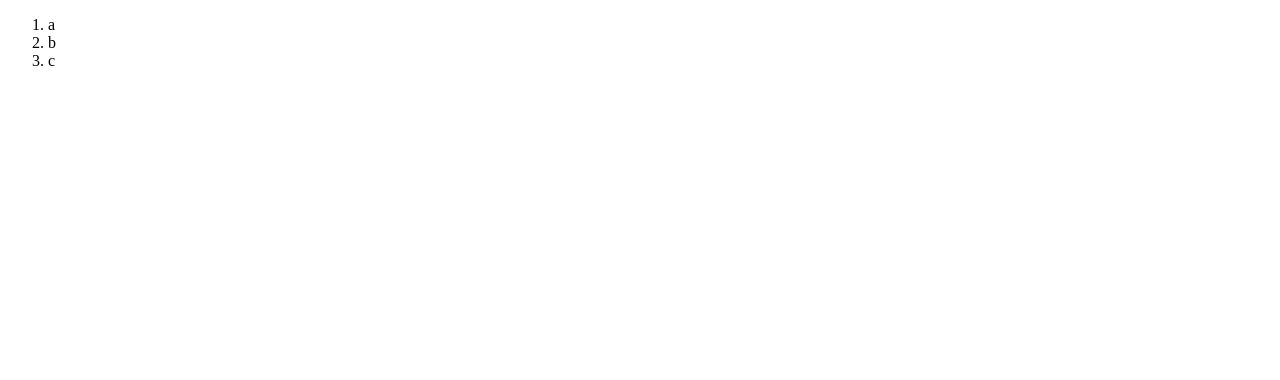
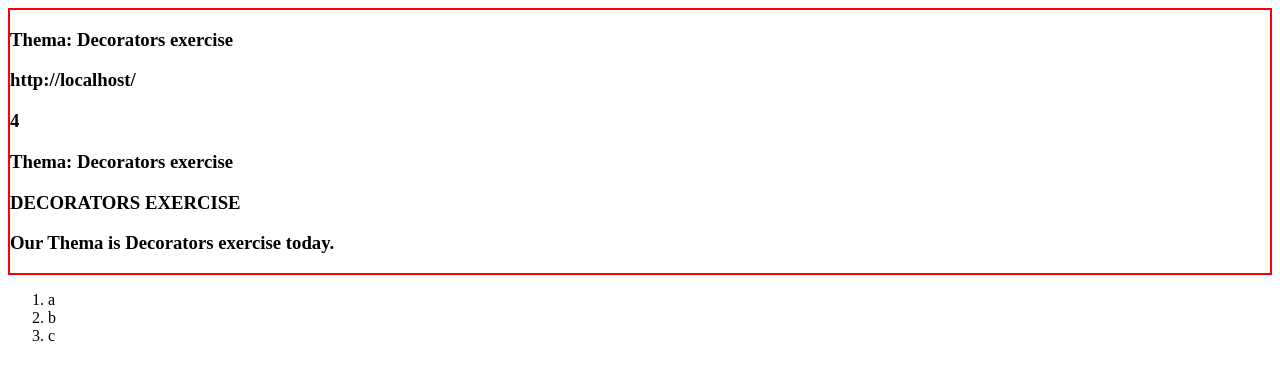
Before and after one commit to AliOgretmen/ng-exercises, an Angular app: page / in a window 1280 px wide. Shown: the top 380 px of the page. Built offline with nearby package versions, Linux system fonts and the light colour scheme.

Commit message:
decorators exc.

```diff
--- a/src/app/app.component.html
+++ b/src/app/app.component.html
@@ -1,5 +1,4 @@
 <!--The content below is only a placeholder and can be replaced.-->
-
+<div class="app-decorators"></div>
 <app-list></app-list>
-
 <router-outlet></router-outlet>
--- a/src/app/app.component.scss
+++ b/src/app/app.component.scss
@@ -0,0 +1,3 @@
+div{
+    border: 2px solid red;
+}
--- a/src/app/app.component.ts
+++ b/src/app/app.component.ts
@@ -6,5 +6,4 @@ import { Component } from '@angular/core';
   styleUrls: ['./app.component.scss']
 })
 export class AppComponent {
-
 }
--- a/src/app/app.module.ts
+++ b/src/app/app.module.ts
@@ -4,11 +4,13 @@ import { NgModule } from '@angular/core';
 import { AppRoutingModule } from './app-routing.module';
 import { AppComponent } from './app.component';
 import { ListComponent } from './components/list/list.component';
+import { DecoratorsComponent } from './components/decorators/decorators.component';
 
 @NgModule({
   declarations: [
     AppComponent,
-    ListComponent
+    ListComponent,
+    DecoratorsComponent
   ],
   imports: [
     BrowserModule,
--- /dev/null
+++ b/src/app/components/decorators/decorators.component.ts
@@ -0,0 +1,31 @@
+import { Component, OnInit } from '@angular/core';
+
+@Component({
+  selector: '.app-decorators',
+  template: `<h3>
+    Thema: {{name}}
+  </h3>
+  <h3>{{siteUrl}}</h3>
+  <h3>{{2+2}}</h3>
+  <h3>{{"Thema: " + name}}</h3>
+  <h3>{{name.toUpperCase()}}</h3>
+  <h3>{{themaName()}}</h3>
+  `,
+  styles: []
+})
+export class DecoratorsComponent implements OnInit {
+
+  public name = "Decorators exercise"
+
+  public siteUrl= window.location.href
+
+  constructor() { }
+
+  ngOnInit() {
+  }
+
+  themaName(){
+    return "Our Thema is " + this.name + " today."
+  }
+
+}
```
